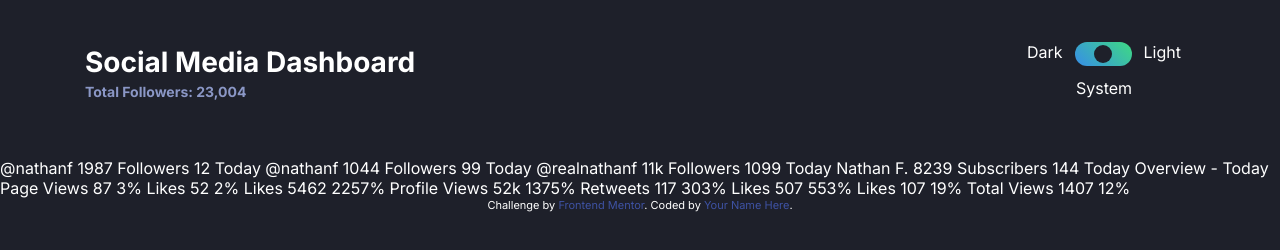
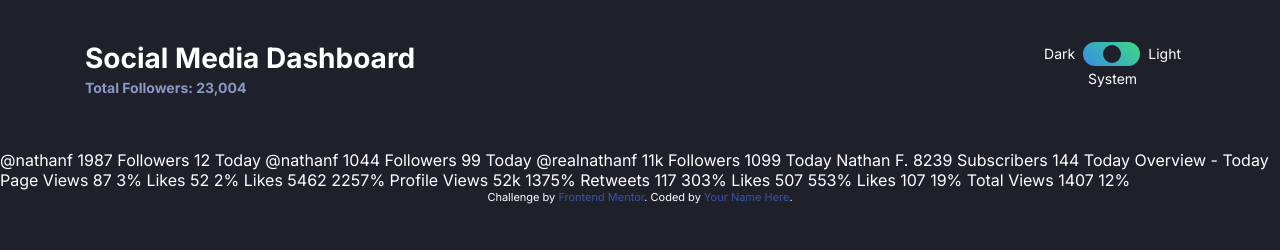
Before and after one commit to Nix7amcm/FEM-social-dashboard-dl-toggle, a website: page index.html in a window 1280 px wide. Drawn offline with Linux system fonts and the light colour scheme.

Commit message:
toggle styled focus
- toggle: sized, aligned
- toggle: focus added
- toggle: focus color var added

```diff
--- a/app/SCSS/components/header.scss
+++ b/app/SCSS/components/header.scss
@@ -1,15 +1,21 @@
 @use '../util/' as *;
 
 .header {
+  display: flex;
+  flex-wrap: wrap;
   margin-top: rem(36);
+
   @include breakpoint(medium) {
-    display: flex;
     justify-content: space-between;
     align-items: center;
   }
 
   &__title {
+    width: 100%;
 
+    @include breakpoint(medium) {
+      width: auto;
+    }
   }
 
   &__subtitle {
@@ -18,7 +24,4 @@
     color: var(--dark-text1);
   }
 
-  &__toggle {
-
-  }
 }
--- a/app/SCSS/components/toggle.scss
+++ b/app/SCSS/components/toggle.scss
@@ -5,10 +5,13 @@
   display: grid;
   grid-template-columns: 1fr, rem(60) 1fr;
   grid-template-rows: repeat(2, 1fr);
-  gap: rem(12);
+  gap: rem(4.8) rem(8);
   border: none;
 
   label {
+    font-size: rem(14);
+    align-self: center;
+
     &[for='dark']{
       grid-column: 1/2;
       justify-self: end;
@@ -17,6 +20,7 @@
       grid-column: 1/4;
       grid-row: 2/3;
       justify-self: center;
+      align-self: start;
     }
     &[for='light']{
       grid-column: 3/4;
@@ -36,6 +40,10 @@
     opacity: 0;
     width: rem(20);
     height: rem(24);
+
+    &:focus ~ .toggle__button {
+      border: rem(0.125) solid var(--toggle-focus);
+    }
   }
 
   &__background {
--- a/app/SCSS/globals/colors.scss
+++ b/app/SCSS/globals/colors.scss
@@ -9,6 +9,7 @@
   --toggle-bg-start: hsl(210, 78%, 56%);
   --toggle-bg-end: hsl(146, 68%, 55%);
   --toggle: hsl(230, 22%, 74%);
+  --toggle-focus: hsl(0, 0%, 100%);
   --dark-bg: hsl(230, 17%, 14%);
   --dark-top-bg: hsl(232, 19%, 15%);
   --dark-card: hsl(228, 28%, 20%);
```
Also changed, not shown: dist/style.css, 1 other file.
